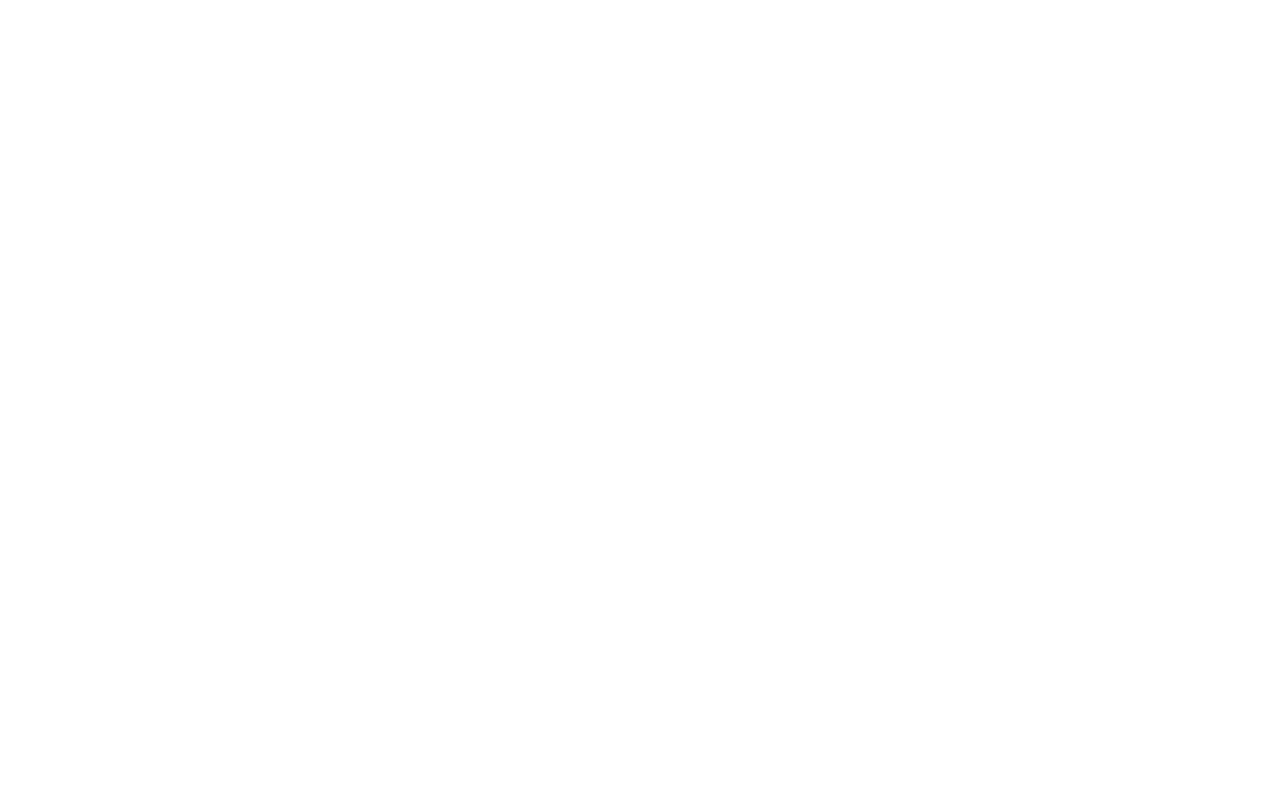
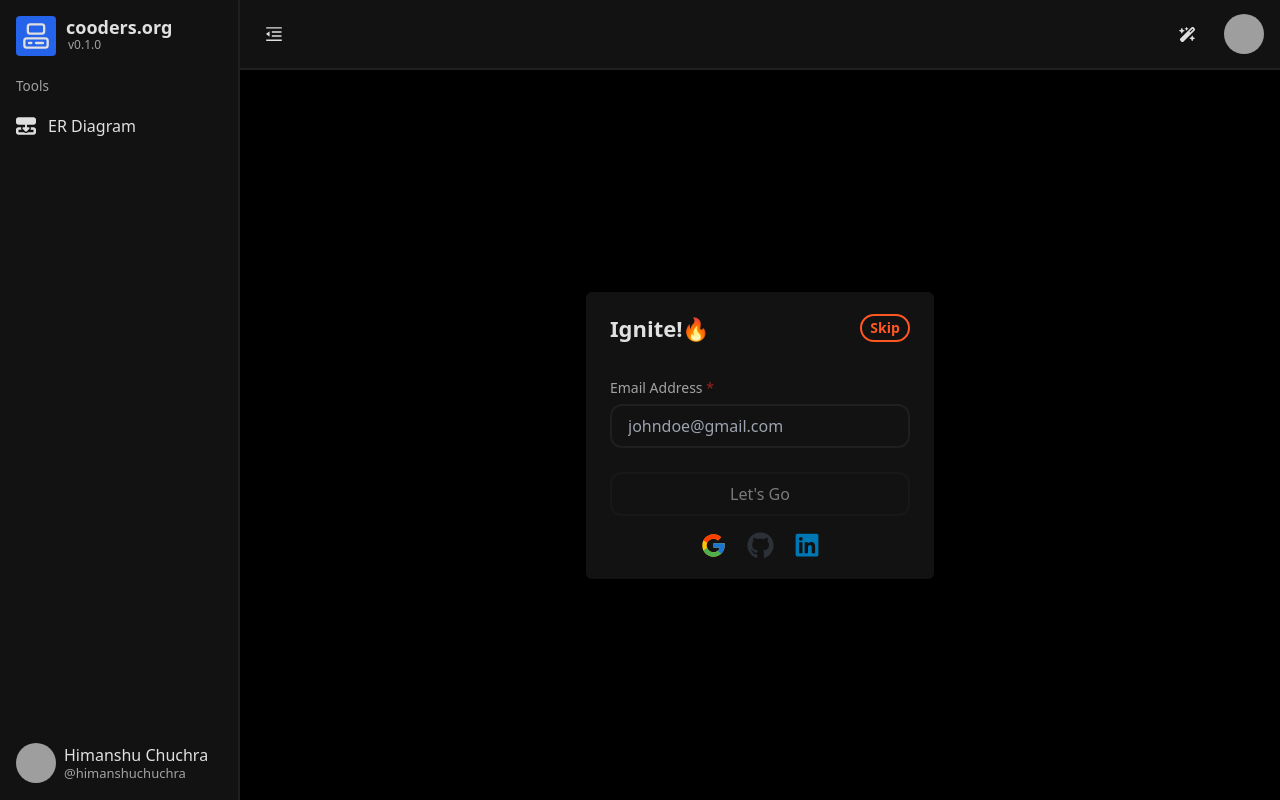
Before and after one commit to chuchrahimanshu/web.cooders.org, a React (Vite) app: page /accounts in a window 1280 px wide. Before the commit this address had no page. Built offline with nearby package versions, Linux system fonts and the light colour scheme; grey boxes are pictures that could not be loaded.

Commit message:
Fix Accounts Section Design Issues

```diff
--- a/src/components/form/Form.tsx
+++ b/src/components/form/Form.tsx
@@ -16,8 +16,9 @@
   handleSkipClicked,
 }) => {
   return (
+    <section className="h-[calc(100vh-70px)] flex items-center justify-center">
       <form
-      className="bg-overlay-background py-5 px-6 rounded-2xl flex flex-col md:gap-4 shadow-sm w-full md:w-auto my-2 xs:mx-16 mx-8"
+        className="bg-overlay-background py-5 px-6 rounded-md flex flex-col md:gap-4 shadow-sm w-full md:w-auto my-2 xs:mx-16 mx-8"
         id={id}
         onSubmit={handleFormSubmit}>
         {showSkip && handleSkipClicked ? (
@@ -36,6 +37,7 @@
         <Button disabled={formDisabled} title={buttonTitle} type={buttonType} />
         {showSocial && <Social />}
       </form>
+    </section>
   );
 };
 
--- a/src/components/header/Header.tsx
+++ b/src/components/header/Header.tsx
@@ -2,11 +2,18 @@
 import { AiOutlineMenuFold, AiOutlineMenuUnfold } from "react-icons/ai";
 import HeaderIcon from "./HeaderIcon";
 import { FaWandMagicSparkles } from "react-icons/fa6";
+import { NavigateFunction, useNavigate } from "react-router-dom";
 
 const Header: React.FC<HeaderProps> = ({
   handleSidebarToggle,
   sidebarToggle,
 }) => {
+  const navigate: NavigateFunction = useNavigate();
+
+  const handleUserAvatarClick = () => {
+    navigate("/accounts");
+  };
+
   return (
     <header className="h-[70px] bg-overlay-background w-full border-b-2 border-base-border flex items-center px-4 justify-between">
       <section className="flex items-center">
@@ -16,8 +23,14 @@
           handleIconClick={handleSidebarToggle}
         />
       </section>
-      <section className="flex items-center">
+      <section className="flex items-center gap-5">
         <HeaderIcon Icon={FaWandMagicSparkles} size="text-[33px]" />
+        <img
+          src="https://github.com/shadcn.png"
+          alt="User Avatar"
+          className="h-10 w-10 rounded-full cursor-pointer object-cover"
+          onClick={handleUserAvatarClick}
+        />
       </section>
     </header>
   );
--- a/src/layouts/StructuralLayout.tsx
+++ b/src/layouts/StructuralLayout.tsx
@@ -9,9 +9,12 @@
     setSidebarToggle((prev) => !prev);
   };
   return (
-    <main className="h-screen overflow-hidden w-full bg-base-background text-base-text scrollbar-none flex">
+    <main className="h-screen overflow-hidden w-screen bg-base-background text-base-text scrollbar-none flex">
       <SidebarTransition sidebarToggle={sidebarToggle} />
-      <section className="w-full">
+      <section
+        className={`${
+          sidebarToggle ? "w-[calc(100vw-240px)]" : "w-[calc(100vw-64px)]"
+        }`}>
         <Header
           handleSidebarToggle={handleSidebarToggle}
           sidebarToggle={sidebarToggle}
--- a/src/pages/index.ts
+++ b/src/pages/index.ts
@@ -1,5 +1,23 @@
 // Import Section
 import Home from "./home/Home";
+import Authenticate from "./accounts/Authenticate";
+import ChangePassword from "./accounts/ChangePassword";
+import EmailVerification from "./accounts/EmailVerification";
+import ForgetPassword from "./accounts/ForgetPassword";
+import SignIn from "./accounts/SignIn";
+import SignUp from "./accounts/SignUp";
+import TwoFactorAuthentication from "./accounts/TwoFactorAuthentication";
+import ERDiagram from "./tools/ERDiagram";
 
 // Export Section
-export { Home };
+export {
+  Home,
+  Authenticate,
+  ChangePassword,
+  EmailVerification,
+  ForgetPassword,
+  SignIn,
+  SignUp,
+  TwoFactorAuthentication,
+  ERDiagram,
+};
--- a/src/routes/Router.tsx
+++ b/src/routes/Router.tsx
@@ -1,8 +1,17 @@
 import React from "react";
 import { BrowserRouter, Route, Routes } from "react-router-dom";
 import { StructuralLayout } from "../layouts";
-import { Home } from "../pages";
-import ERDiagram from "../pages/tools/ERDiagram";
+import {
+  Authenticate,
+  ChangePassword,
+  EmailVerification,
+  ERDiagram,
+  ForgetPassword,
+  Home,
+  SignIn,
+  SignUp,
+  TwoFactorAuthentication,
+} from "../pages";
 
 const Router: React.FC = () => {
   return (
@@ -11,6 +20,25 @@
         <Route path="/" element={<StructuralLayout />}>
           <Route path="" element={<Home />} />
           <Route path="tools/er-diagram" element={<ERDiagram />} />
+          <Route path="accounts" element={<Authenticate />} />
+          <Route path="accounts/signup" element={<SignUp />} />
+          <Route path="accounts/signin" element={<SignIn />} />
+          <Route
+            path="accounts/validates/password"
+            element={<ForgetPassword />}
+          />
+          <Route
+            path="accounts/validates/email"
+            element={<EmailVerification />}
+          />
+          <Route
+            path="accounts/validates/otp"
+            element={<TwoFactorAuthentication />}
+          />
+          <Route
+            path="accounts/updates/password"
+            element={<ChangePassword />}
+          />
         </Route>
       </Routes>
     </BrowserRouter>
```
Lines whose indentation alone changed are shown as unchanged.
